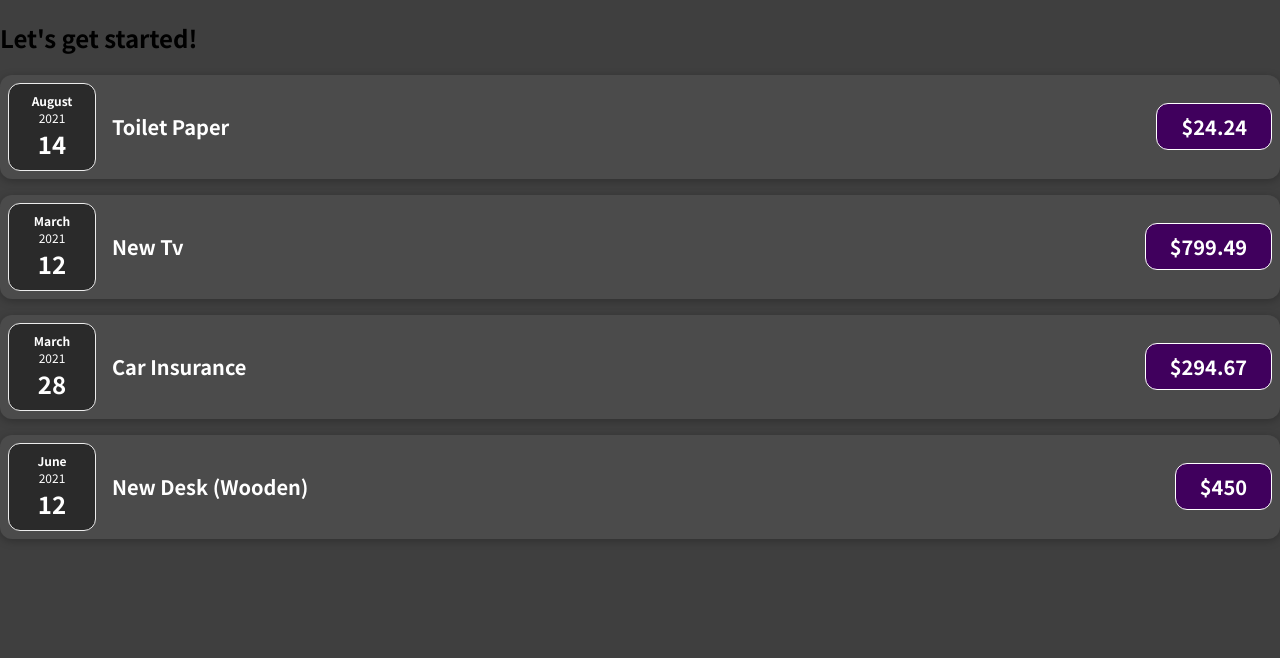
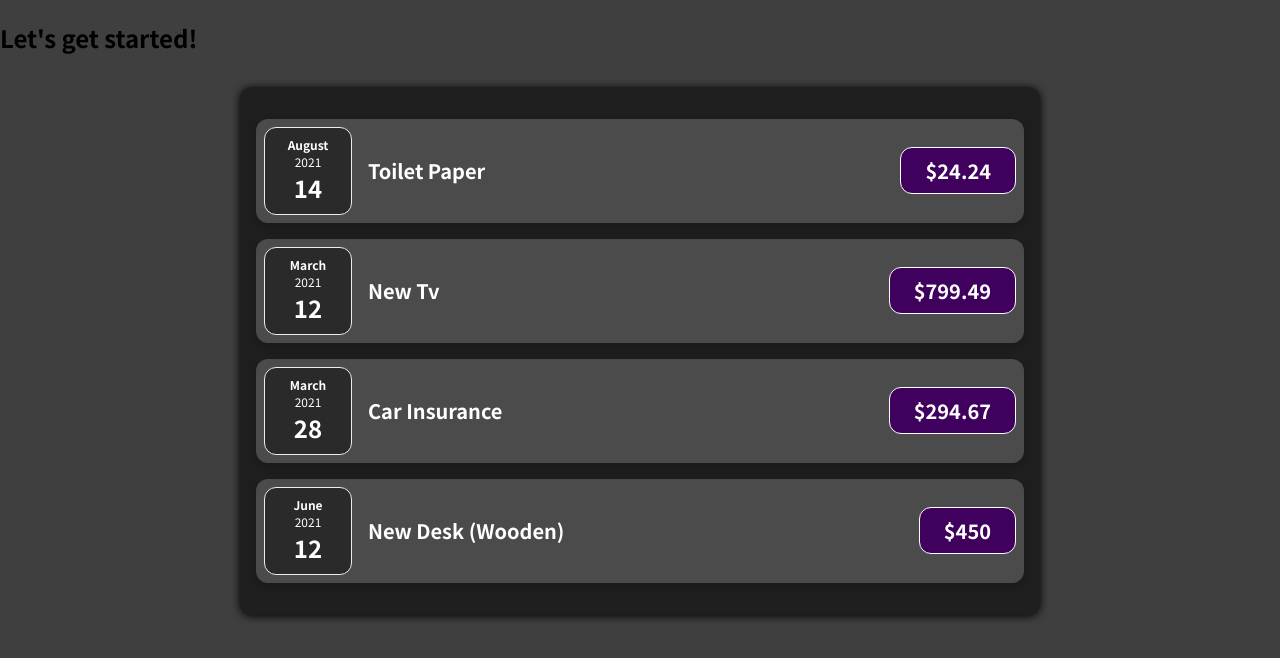
Before and after one commit to loretari/react_project.github.io, a JavaScript app in the folder react_project/: page / in a window 1280 px wide. Shown: the top 658 px of the page. Built offline with nearby package versions, Linux system fonts and the light colour scheme.

Commit message:
init: add component Expenses.js

```diff
--- a/react_project/src/App.js
+++ b/react_project/src/App.js
@@ -1,6 +1,6 @@
+import Expenses from './components/Expenses'
+import './components/ExpenseItem'
 
-import './components/ExpenseItem'
-import ExpenseItem from "./components/ExpenseItem";
 
 function App() {
    const expenses = [
@@ -34,26 +34,7 @@
   return  (
       <div>
     <h2>Let's get started!</h2>
-<ExpenseItem
-    title = {expenses[0].title}
-    amount = {expenses[0].amount}
-    date = {expenses[0].date}
-    />
-        <ExpenseItem
-    title = {expenses[1].title}
-    amount = {expenses[1].amount}
-    date = {expenses[1].date}
-        />
-        <ExpenseItem
-    title = {expenses[2].title}
-    amount = {expenses[2].amount}
-    date = {expenses[2].date}
-        />
-        <ExpenseItem
-    title = {expenses[3].title}
-    amount = {expenses[3].amount}
-    date = {expenses[3].date}
-        />
+<Expenses items={expenses}/>
     </div>
 );
 }
--- /dev/null
+++ b/react_project/src/components/Expenses.css
@@ -0,0 +1,9 @@
+.expenses {
+    padding: 1rem;
+    background-color: rgb(31, 31, 31);
+    margin: 2rem auto;
+    width: 50rem;
+    max-width: 95%;
+    border-radius: 12px;
+    box-shadow: 0 1px 8px rgba(0, 0, 0.25);
+}
--- /dev/null
+++ b/react_project/src/components/Expenses.js
@@ -0,0 +1,32 @@
+import './Expenses.css';
+import ExpenseItem from "./ExpenseItem";
+
+function Expenses(props) {
+    return (
+        <div className='expenses'>
+            <ExpenseItem
+                title = {props.items[0].title}
+                amount = {props.items[0].amount}
+                date = {props.items[0].date}
+            />
+            <ExpenseItem
+                title = {props.items[1].title}
+                title = {props.items[1].title}
+                amount = {props.items[1].amount}
+                date = {props.items[1].date}
+            />
+            <ExpenseItem
+                title = {props.items[2].title}
+                amount = {props.items[2].amount}
+                date = {props.items[2].date}
+            />
+            <ExpenseItem
+                title = {props.items[3].title}
+                amount = {props.items[3].amount}
+                date = {props.items[3].date}
+            />
+        </div>
+    )
+}
+
+export default Expenses
```
